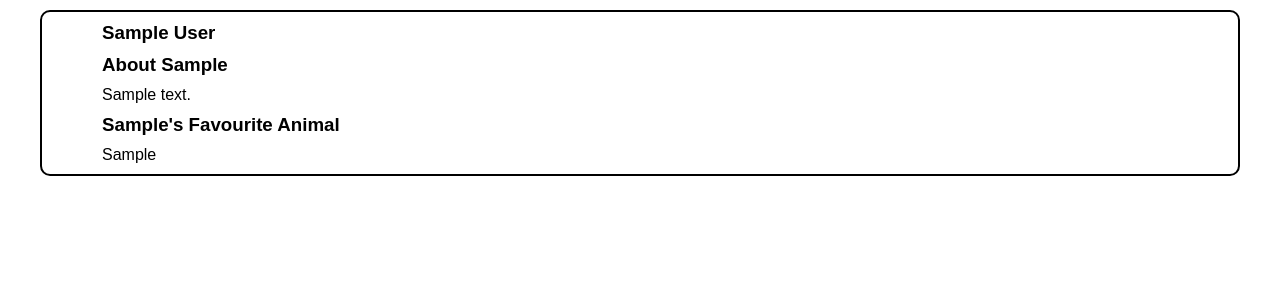
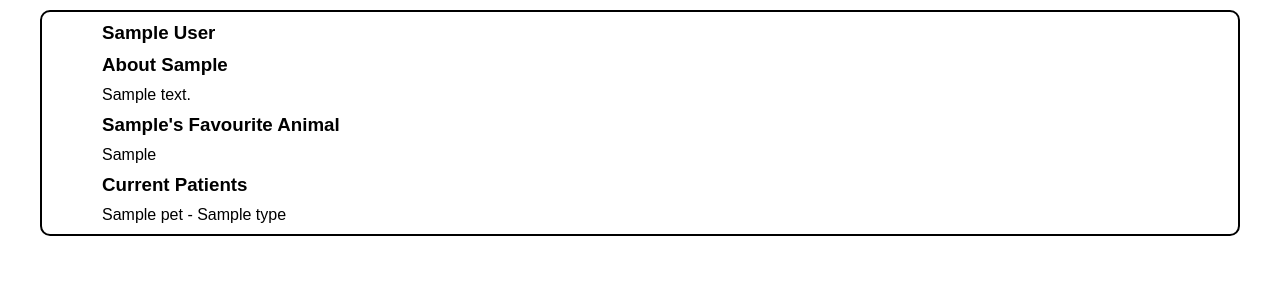
Before and after one commit to Lewish1998/VetClan, a Flask app: page /vets/1 in a window 1280 px wide. Shown: the part 123-423 px from the top of the page. Run offline with Flask 2, Linux system fonts and the light colour scheme; a database or web service that is not in the repository returns one stand-in record (values such as "Sample title"); some libraries are stand-ins or nearby versions.

Commit message:
added vets pets in vet/show

```diff
--- a/main/controllers/vet_controller.py
+++ b/main/controllers/vet_controller.py
@@ -1,6 +1,7 @@
 from flask import Flask, render_template, redirect, request, Blueprint
 from models.vet import Vet
 import repositories.vet_repository as vet_repository
+import repositories.pet_repository as pet_repository
 
 vets_blueprint = Blueprint('vets', __name__)
 
@@ -11,5 +12,6 @@ def vets():
 
 @vets_blueprint.route('/vets/<id>')
 def view_vet(id):
+    pets = pet_repository.select_all()
     vet = vet_repository.select(id)
-    return render_template('/vets/show.html', vet=vet)
+    return render_template('/vets/show.html', vet=vet, pets=pets)
--- a/main/templates/vets/show.html
+++ b/main/templates/vets/show.html
@@ -7,5 +7,13 @@
 <p>{{ vet.description }}</p>
 <h1>{{ vet.first_name }}'s Favourite Animal</h1>
 <p>{{ vet.fav_animal}}</p>
+<h1>Current Patients</h1>
+<p>
+{% for pet in pets %}
+    {% if pet.vet.id == vet.id%}
+        {{ pet.name }} - {{ pet.type }}
+    {% endif %}
+{% endfor %}
+</p>
 </section>
 {% endblock %}
```
